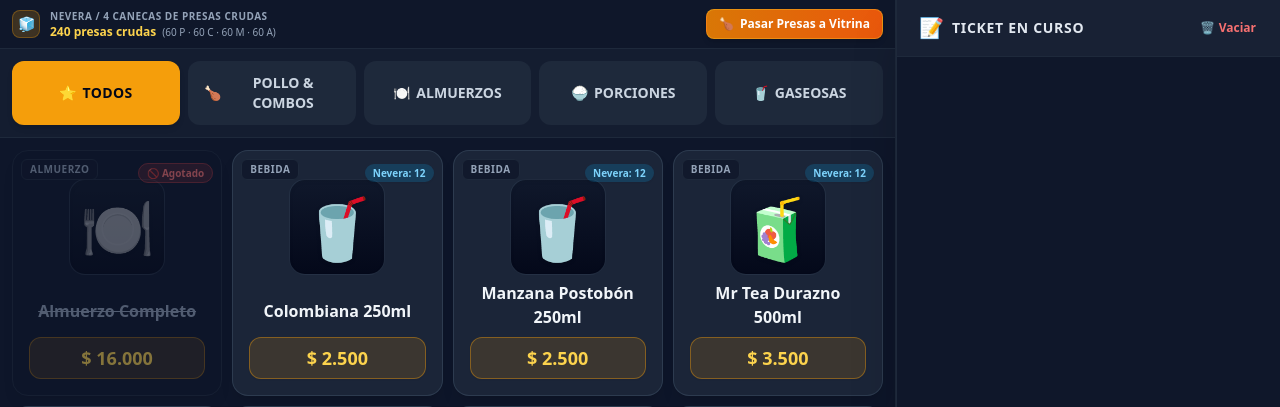
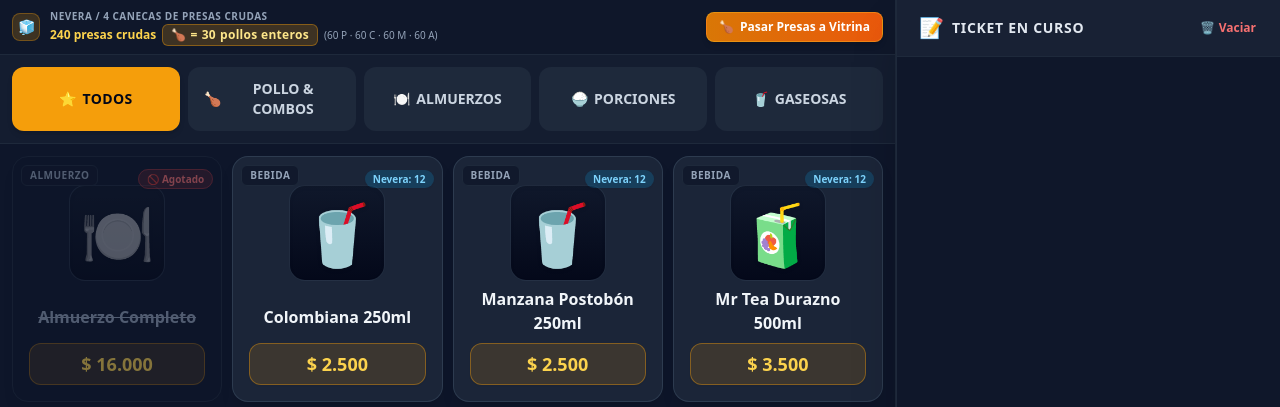
Before and after one commit to josemp89/pollo-apanado, a FastAPI app: page / in a window 1280 px wide. Shown: the part 61-468 px from the top of the page. Run offline with FastAPI, Linux system fonts and the light colour scheme; data comes from the database, SQL or seed files in the repository; both versions use the stored data as it was after the commit; some libraries are stand-ins or nearby versions.

Commit message:
feat: mostrar equivalencia en pollos enteros para presas crudas en nevera en mostrador y modales

```diff
--- a/app/static/js/pos.js
+++ b/app/static/js/pos.js
@@ -75,6 +75,11 @@ async function loadStockSummary() {
         const rawCount = stockSummary['pollo_entero_crudo'] ? stockSummary['pollo_entero_crudo'].stock : 0;
         bodegaEl.textContent = Math.floor(rawCount);
       }
+    }
+    const equivEl = document.getElementById('bodegaRawChickensEquivDisplay');
+    if (equivEl) {
+      const equivPollos = totalNeveraPresas > 0 ? (totalNeveraPresas / 8) : ((stockSummary['pollo_entero_crudo'] && stockSummary['pollo_entero_crudo'].stock) || 0);
+      equivEl.textContent = Number.isInteger(equivPollos) ? equivPollos : equivPollos.toFixed(1);
     }
     const breakdownEl = document.getElementById('neveraPresasBreakdown');
     if (breakdownEl) {
@@ -1273,6 +1278,15 @@ function openSacarPolloModal() {
   if (elM) elM.textContent = Math.floor(rawM);
   if (elA) elA.textContent = Math.floor(rawA);
 
+  const totalModalNevera = rawP + rawC + rawM + rawA;
+  const modalPresasEl = document.getElementById('modalNeveraPresasTotal');
+  const modalEquivEl = document.getElementById('modalNeveraPollosEquiv');
+  if (modalPresasEl) modalPresasEl.textContent = Math.floor(totalModalNevera);
+  if (modalEquivEl) {
+    const equiv = totalModalNevera / 8;
+    modalEquivEl.textContent = Number.isInteger(equiv) ? equiv : equiv.toFixed(1);
+  }
+
   updateSurtirPresasPreview();
   modal.classList.remove('hidden');
 }
--- a/app/templates/index.html
+++ b/app/templates/index.html
@@ -110,8 +110,14 @@
           </div>
           <div>
             <div class="text-[10px] text-slate-400 font-bold uppercase tracking-wider">Nevera / 4 Canecas de Presas Crudas</div>
-            <div class="text-xs font-black text-amber-300 flex items-center space-x-1.5">
+            <div class="text-xs font-black text-amber-300 flex flex-wrap items-center gap-1.5">
               <span><span id="bodegaRawChickensDisplay">240</span> presas crudas</span>
+              <span class="px-2 py-0.5 rounded-md bg-amber-500/20 text-amber-200 border border-amber-500/40 text-xs font-black tracking-wide flex items-center space-x-1">
+                <span>🍗</span>
+                <span>=</span>
+                <span id="bodegaRawChickensEquivDisplay">30</span>
+                <span>pollos enteros</span>
+              </span>
               <span id="neveraPresasBreakdown" class="text-[10px] text-slate-400 font-normal hidden sm:inline">(60 P · 60 C · 60 M · 60 A)</span>
             </div>
           </div>
@@ -254,6 +260,15 @@
       </p>
 
       <!-- Estado en tiempo real de las 4 Canecas en Nevera -->
+      <div class="flex items-center justify-between text-xs px-1 text-slate-300">
+        <span class="font-bold text-slate-400">Total en Nevera: <strong class="text-amber-300"><span id="modalNeveraPresasTotal">240</span> presas</strong></span>
+        <span class="px-2 py-0.5 rounded bg-amber-500/20 text-amber-200 border border-amber-500/40 text-[11px] font-black flex items-center space-x-1">
+          <span>🍗</span>
+          <span>=</span>
+          <span id="modalNeveraPollosEquiv">30</span>
+          <span>pollos enteros</span>
+        </span>
+      </div>
       <div class="grid grid-cols-4 gap-2 bg-slate-950 p-2.5 rounded-xl border border-slate-800 text-center text-xs">
         <div class="space-y-0.5">
           <span class="text-[10px] text-blue-400 font-bold block">Pechugas</span>
```
Also changed, not shown: app/static/js/cash.js (+9 -0 lines), app/templates/cash.html (+9 -0 lines), tests/test_sacar_pollo_vitrina.py (+2 -0 lines), data/asadero.db.
